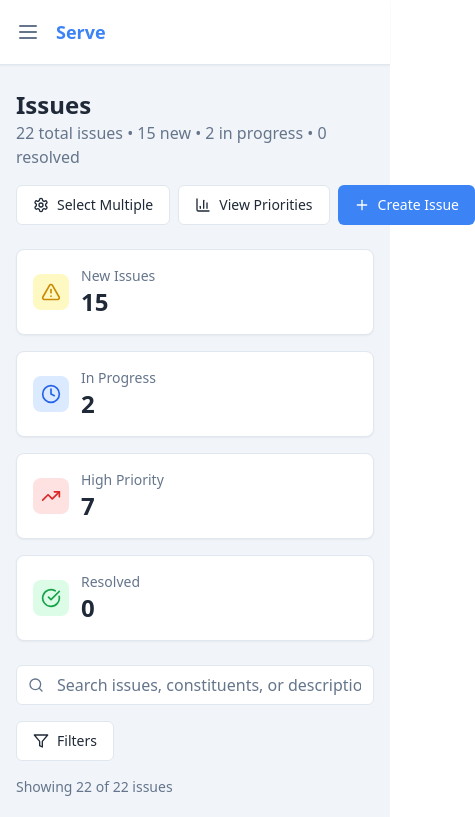
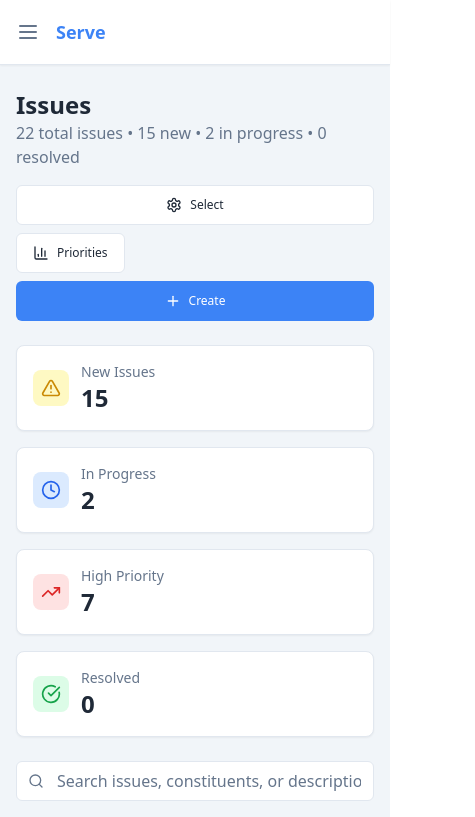
Before and after one commit to kmcost/serve-v3-current, a React (Vite) app: page /issues in a window 390 px wide. Shown: the top 817 px of the page, 475 px wide, since content can reach past the window. Built offline with nearby package versions, Linux system fonts and the light colour scheme.

Commit message:
Fix: Mobile button overflow on Issues page
Ensure buttons on the Issues page are mobile-friendly and do not overflow the screen.

```diff
--- a/src/pages/Issues.tsx
+++ b/src/pages/Issues.tsx
@@ -184,24 +184,27 @@ export default function Issues() {
             {stats.total} total issues • {stats.newIssues} new • {stats.inProgress} in progress • {stats.resolved} resolved
           </p>
         </div>
-        <div className="flex gap-2">
+        <div className="flex flex-col sm:flex-row gap-2">
           <Button
             variant="outline"
             onClick={() => setBulkSelectMode(!bulkSelectMode)}
-            className="gap-2"
+            className="gap-2 text-xs sm:text-sm"
           >
             <Settings className="h-4 w-4" />
-            {bulkSelectMode ? 'Cancel Selection' : 'Select Multiple'}
+            <span className="hidden xs:inline">{bulkSelectMode ? 'Cancel Selection' : 'Select Multiple'}</span>
+            <span className="xs:hidden">{bulkSelectMode ? 'Cancel' : 'Select'}</span>
           </Button>
           <Link to="/priorities">
-            <Button variant="outline" className="gap-2">
+            <Button variant="outline" className="gap-2 text-xs sm:text-sm">
               <BarChart3 className="h-4 w-4" />
-              View Priorities
+              <span className="hidden xs:inline">View Priorities</span>
+              <span className="xs:hidden">Priorities</span>
             </Button>
           </Link>
-          <Button className="gap-2">
+          <Button className="gap-2 text-xs sm:text-sm">
             <Plus className="h-4 w-4" />
-            Create Issue
+            <span className="hidden xs:inline">Create Issue</span>
+            <span className="xs:hidden">Create</span>
           </Button>
         </div>
       </div>
```
